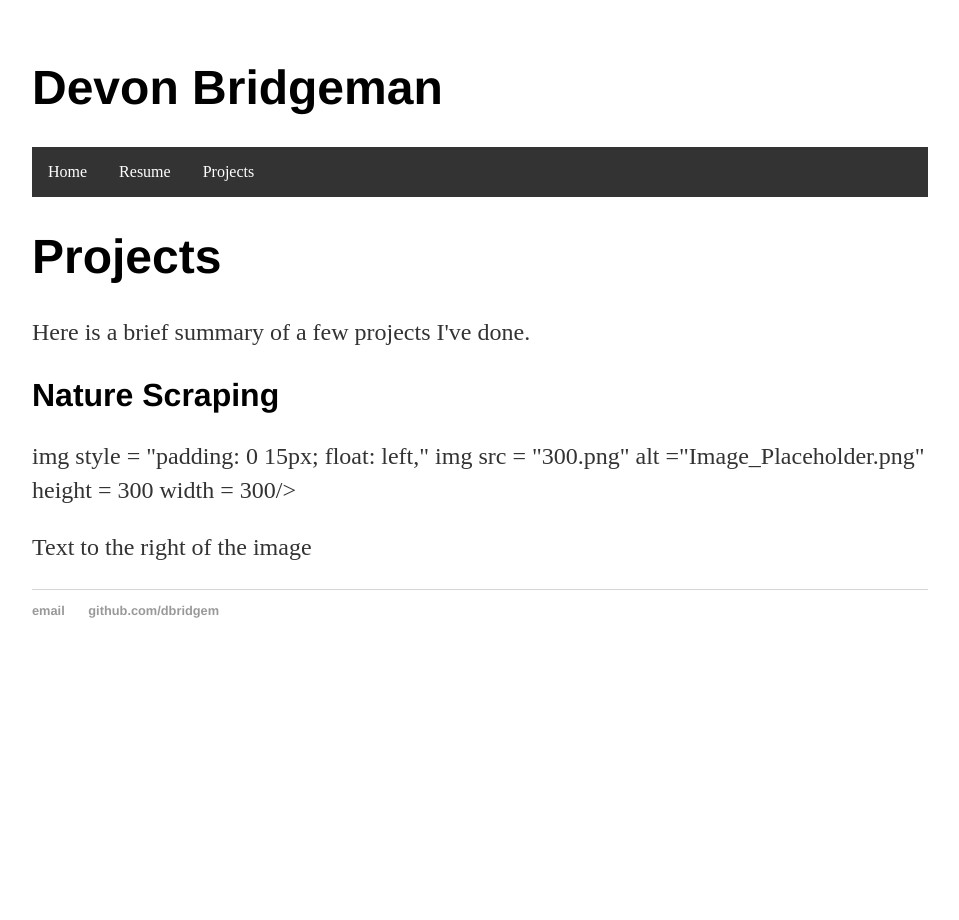
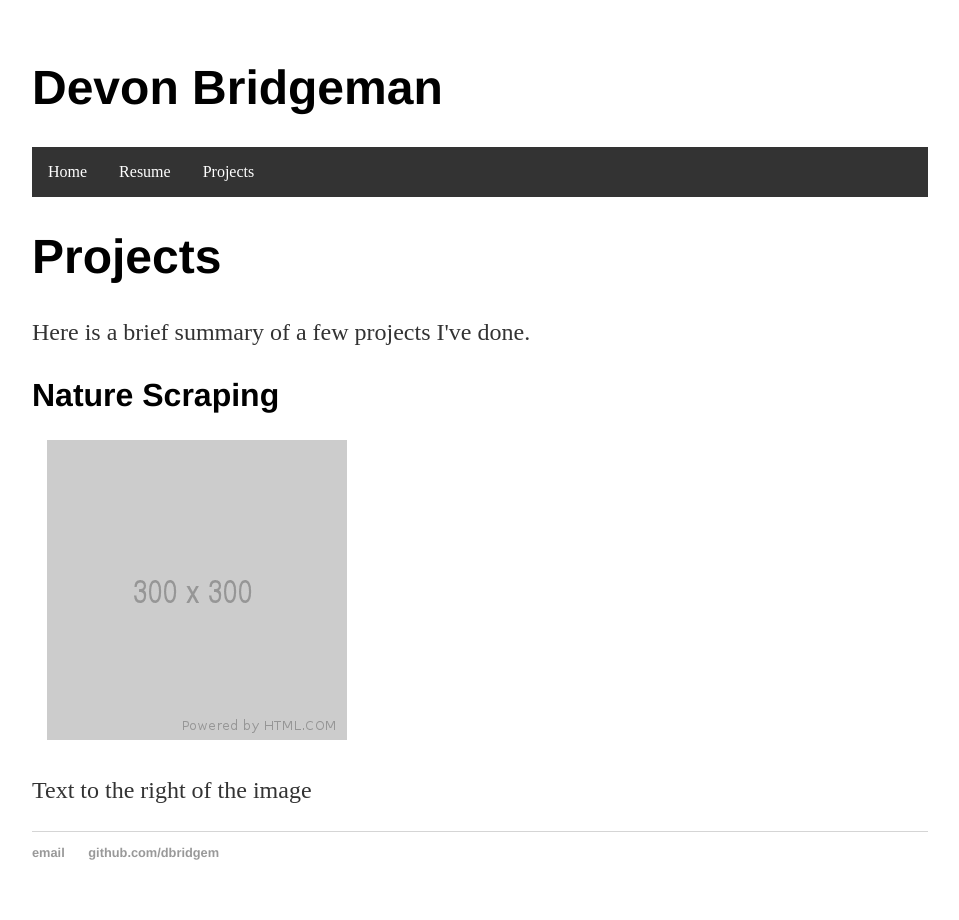
Before and after one commit to dbridgem/dbridgem.github.io, a Jekyll site: the page built from projects/index.html, in a window 1280 px wide. Shown: the whole page, without its empty margins (160-1119 px from the left). Built offline with Jekyll 4.4.1, drawn with Linux system fonts in a browser that asks for light colours.

Commit message:
Update index.html

```diff
--- a/projects/index.html
+++ b/projects/index.html
@@ -9,7 +9,7 @@
 
 <div class="project">
 	<h2>Nature Scraping</h2>
-	<p>img style = "padding: 0 15px; float: left," img src = "300.png" alt ="Image_Placeholder.png" height = 300 width = 300/></p>
+	<p><img style = "padding: 0 15px; float: left," img src = "300.png" alt ="Image_Placeholder.png" height = 300 width = 300/></p>
 	<p style = "margin-top: 20px;"></p>
 	<p>Text to the right of the image</p>
 </div>
```
